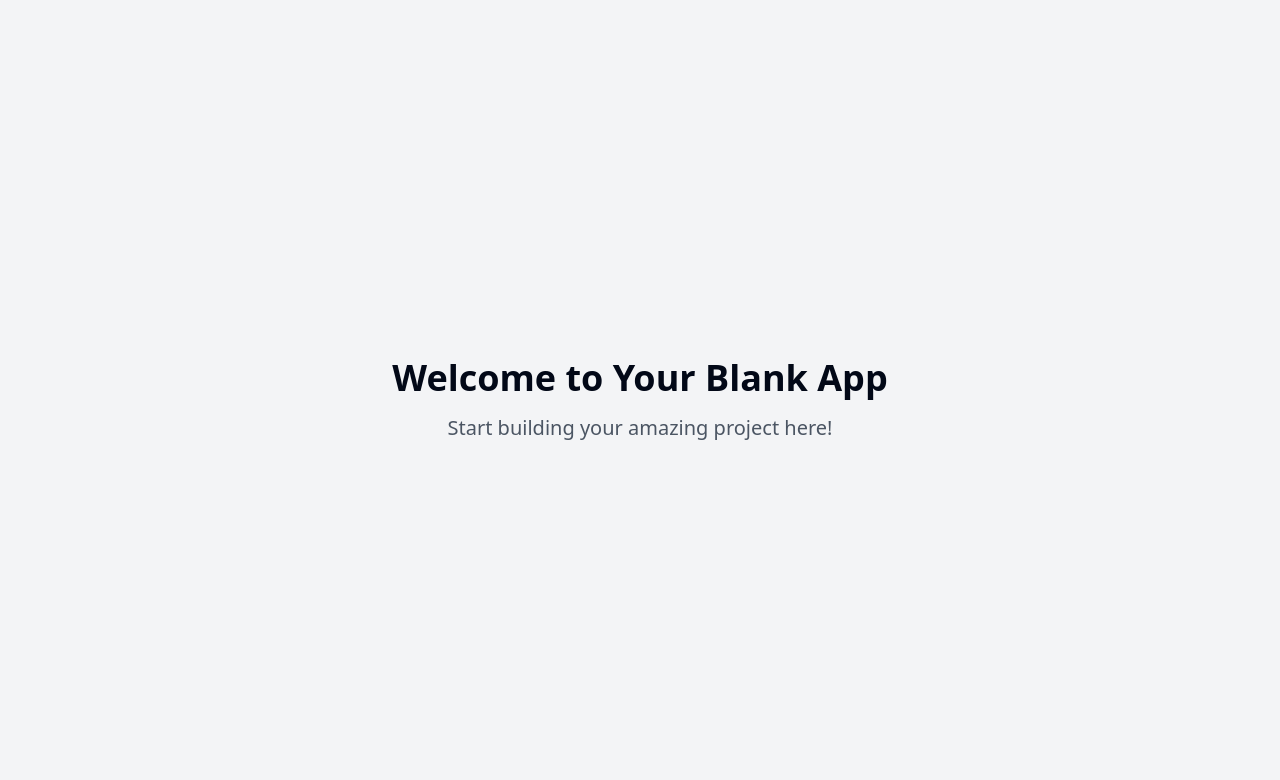
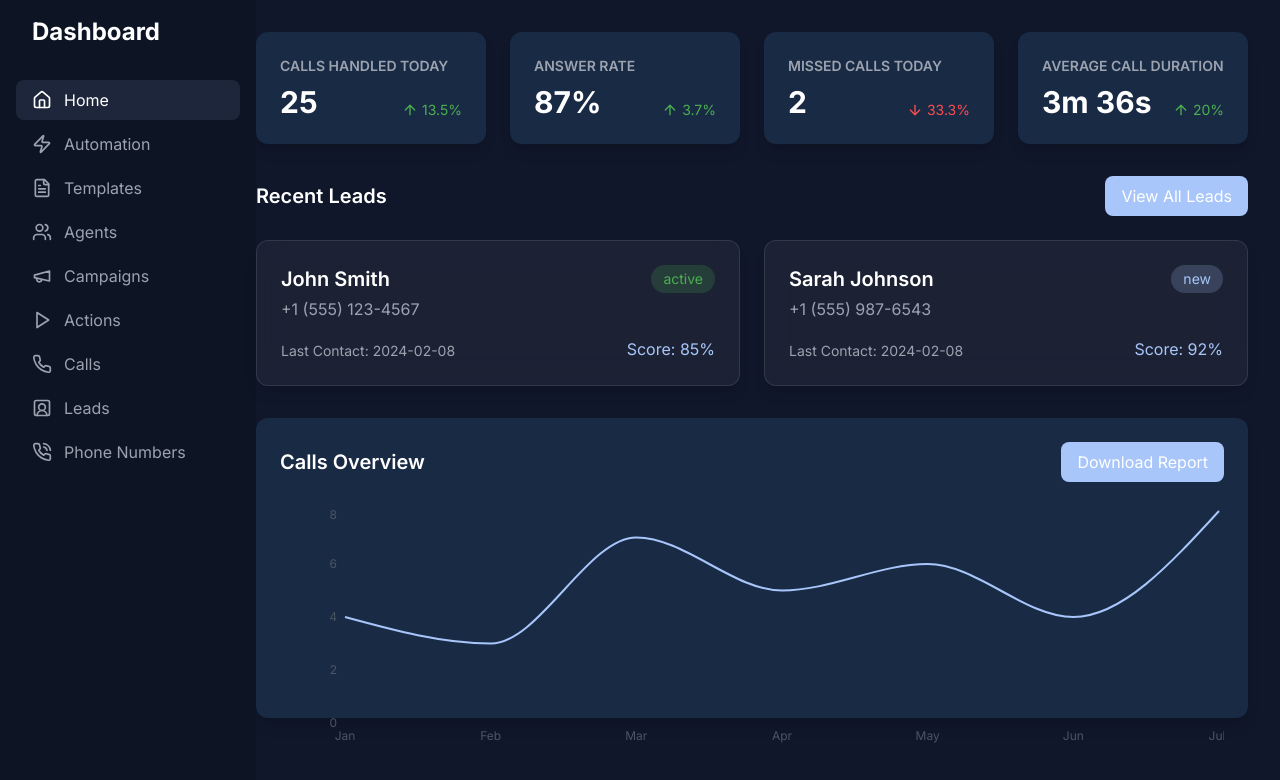
Before and after one commit to gitdevin99/aicallnew, a React (Vite) app: page / in a window 1280 px wide. Shown: the top 780 px of the page. Built offline with nearby package versions, Linux system fonts and the light colour scheme.

Commit message:
Implement UI and UX design
This commit implements the UI and UX design for the dashboard, including the layout, typography, colors, interactive elements, and animations as specified in the design document.  The changes incorporate a dark theme, card-based design, and sidebar navigation.

```diff
--- /dev/null
+++ b/src/components/CallsChart.tsx
@@ -0,0 +1,54 @@
+
+import { Line, LineChart, ResponsiveContainer, Tooltip, XAxis, YAxis } from "recharts";
+
+const data = [
+  { date: "Jan", calls: 4 },
+  { date: "Feb", calls: 3 },
+  { date: "Mar", calls: 7 },
+  { date: "Apr", calls: 5 },
+  { date: "May", calls: 6 },
+  { date: "Jun", calls: 4 },
+  { date: "Jul", calls: 8 },
+];
+
+export const CallsChart = () => {
+  return (
+    <div className="card h-[300px] animate-fade-up">
+      <div className="flex justify-between items-center mb-6">
+        <h2 className="text-xl font-semibold">Calls Overview</h2>
+        <button className="px-4 py-2 bg-accent-blue text-white rounded-lg hover:bg-accent-blue/80 transition-colors">
+          Download Report
+        </button>
+      </div>
+      <ResponsiveContainer width="100%" height="100%">
+        <LineChart data={data}>
+          <XAxis
+            dataKey="date"
+            stroke="#4B5563"
+            fontSize={12}
+            tickLine={false}
+            axisLine={false}
+          />
+          <YAxis
+            stroke="#4B5563"
+            fontSize={12}
+            tickLine={false}
+            axisLine={false}
+            tickFormatter={(value) => `${value}`}
+          />
+          <Tooltip
+            contentStyle={{ background: "#192A45", border: "none", borderRadius: "8px" }}
+            itemStyle={{ color: "#fff" }}
+          />
+          <Line
+            type="monotone"
+            dataKey="calls"
+            stroke="#A8C6FA"
+            strokeWidth={2}
+            dot={false}
+          />
+        </LineChart>
+      </ResponsiveContainer>
+    </div>
+  );
+};
--- /dev/null
+++ b/src/components/LeadCard.tsx
@@ -0,0 +1,30 @@
+
+interface LeadCardProps {
+  name: string;
+  phone: string;
+  status: "active" | "new";
+  lastContact: string;
+  score: number;
+}
+
+export const LeadCard = ({ name, phone, status, lastContact, score }: LeadCardProps) => {
+  return (
+    <div className="card glass animate-fade-up">
+      <div className="flex justify-between items-start mb-4">
+        <div>
+          <h3 className="text-xl font-semibold mb-1">{name}</h3>
+          <p className="text-gray-400">{phone}</p>
+        </div>
+        <span className={`px-3 py-1 rounded-full text-sm ${
+          status === "active" ? "bg-accent-green/20 text-accent-green" : "bg-accent-blue/20 text-accent-blue"
+        }`}>
+          {status}
+        </span>
+      </div>
+      <div className="flex justify-between items-end">
+        <p className="text-sm text-gray-400">Last Contact: {lastContact}</p>
+        <p className="text-accent-blue">Score: {score}%</p>
+      </div>
+    </div>
+  );
+};
--- /dev/null
+++ b/src/components/Sidebar.tsx
@@ -0,0 +1,37 @@
+
+import { Home, Zap, FileText, Users, Megaphone, Play, Phone, UserSquare2, PhoneCall } from "lucide-react";
+import { Link } from "react-router-dom";
+
+const menuItems = [
+  { icon: Home, label: "Home", href: "/" },
+  { icon: Zap, label: "Automation", href: "/automation" },
+  { icon: FileText, label: "Templates", href: "/templates" },
+  { icon: Users, label: "Agents", href: "/agents" },
+  { icon: Megaphone, label: "Campaigns", href: "/campaigns" },
+  { icon: Play, label: "Actions", href: "/actions" },
+  { icon: Phone, label: "Calls", href: "/calls" },
+  { icon: UserSquare2, label: "Leads", href: "/leads" },
+  { icon: PhoneCall, label: "Phone Numbers", href: "/phone-numbers" },
+];
+
+export const Sidebar = () => {
+  return (
+    <div className="w-64 h-screen bg-navy-dark p-4 fixed left-0 top-0 animate-fade-in">
+      <div className="mb-8">
+        <h1 className="text-2xl font-bold text-white px-4">Dashboard</h1>
+      </div>
+      <nav className="space-y-1">
+        {menuItems.map((item) => (
+          <Link
+            key={item.label}
+            to={item.href}
+            className={`nav-link ${item.label === "Home" ? "active" : ""}`}
+          >
+            <item.icon size={20} />
+            <span>{item.label}</span>
+          </Link>
+        ))}
+      </nav>
+    </div>
+  );
+};
--- /dev/null
+++ b/src/components/StatsCard.tsx
@@ -0,0 +1,28 @@
+
+import { ArrowDown, ArrowUp } from "lucide-react";
+
+interface StatsCardProps {
+  title: string;
+  value: string | number;
+  change: number;
+  suffix?: string;
+}
+
+export const StatsCard = ({ title, value, change, suffix = "%" }: StatsCardProps) => {
+  const isPositive = change > 0;
+
+  return (
+    <div className="stat-card animate-fade-up">
+      <h3 className="text-sm font-semibold text-gray-400 uppercase mb-2">{title}</h3>
+      <div className="flex items-end justify-between">
+        <p className="text-3xl font-bold">
+          {value}
+        </p>
+        <div className={`flex items-center space-x-1 text-sm ${isPositive ? 'text-accent-green' : 'text-accent-red'}`}>
+          {isPositive ? <ArrowUp size={16} /> : <ArrowDown size={16} />}
+          <span>{Math.abs(change)}{suffix}</span>
+        </div>
+      </div>
+    </div>
+  );
+};
--- a/src/index.css
+++ b/src/index.css
@@ -1,3 +1,6 @@
+
+@import url('https://fonts.googleapis.com/css2?family=Inter:wght@400;500;600;700&display=swap');
+
 @tailwind base;
 @tailwind components;
 @tailwind utilities;
@@ -6,96 +9,41 @@
   :root {
     --background: 0 0% 100%;
     --foreground: 222.2 84% 4.9%;
-
-    --card: 0 0% 100%;
-    --card-foreground: 222.2 84% 4.9%;
-
-    --popover: 0 0% 100%;
-    --popover-foreground: 222.2 84% 4.9%;
-
-    --primary: 222.2 47.4% 11.2%;
+    --primary: 214 100% 90%;
     --primary-foreground: 210 40% 98%;
-
-    --secondary: 210 40% 96.1%;
-    --secondary-foreground: 222.2 47.4% 11.2%;
-
     --muted: 210 40% 96.1%;
     --muted-foreground: 215.4 16.3% 46.9%;
-
-    --accent: 210 40% 96.1%;
-    --accent-foreground: 222.2 47.4% 11.2%;
-
-    --destructive: 0 84.2% 60.2%;
-    --destructive-foreground: 210 40% 98%;
-
-    --border: 214.3 31.8% 91.4%;
-    --input: 214.3 31.8% 91.4%;
-    --ring: 222.2 84% 4.9%;
-
-    --radius: 0.5rem;
-
-    --sidebar-background: 0 0% 98%;
-
-    --sidebar-foreground: 240 5.3% 26.1%;
-
-    --sidebar-primary: 240 5.9% 10%;
-
-    --sidebar-primary-foreground: 0 0% 98%;
-
-    --sidebar-accent: 240 4.8% 95.9%;
-
-    --sidebar-accent-foreground: 240 5.9% 10%;
-
-    --sidebar-border: 220 13% 91%;
-
-    --sidebar-ring: 217.2 91.2% 59.8%;
   }
 
-  .dark {
-    --background: 222.2 84% 4.9%;
-    --foreground: 210 40% 98%;
-
-    --card: 222.2 84% 4.9%;
-    --card-foreground: 210 40% 98%;
-
-    --popover: 222.2 84% 4.9%;
-    --popover-foreground: 210 40% 98%;
-
-    --primary: 210 40% 98%;
-    --primary-foreground: 222.2 47.4% 11.2%;
-
-    --secondary: 217.2 32.6% 17.5%;
-    --secondary-foreground: 210 40% 98%;
-
-    --muted: 217.2 32.6% 17.5%;
-    --muted-foreground: 215 20.2% 65.1%;
-
-    --accent: 217.2 32.6% 17.5%;
-    --accent-foreground: 210 40% 98%;
-
-    --destructive: 0 62.8% 30.6%;
-    --destructive-foreground: 210 40% 98%;
-
-    --border: 217.2 32.6% 17.5%;
-    --input: 217.2 32.6% 17.5%;
-    --ring: 212.7 26.8% 83.9%;
-    --sidebar-background: 240 5.9% 10%;
-    --sidebar-foreground: 240 4.8% 95.9%;
-    --sidebar-primary: 224.3 76.3% 48%;
-    --sidebar-primary-foreground: 0 0% 100%;
-    --sidebar-accent: 240 3.7% 15.9%;
-    --sidebar-accent-foreground: 240 4.8% 95.9%;
-    --sidebar-border: 240 3.7% 15.9%;
-    --sidebar-ring: 217.2 91.2% 59.8%;
-  }
-}
-
-@layer base {
   * {
     @apply border-border;
   }
 
   body {
-    @apply bg-background text-foreground;
+    @apply bg-navy text-white font-['Inter'] antialiased;
   }
 }
+
+@layer components {
+  .card {
+    @apply bg-navy-light rounded-xl p-6 shadow-lg transition-all duration-200;
+  }
+
+  .stat-card {
+    @apply card hover:scale-[1.02] cursor-pointer;
+  }
+
+  .nav-link {
+    @apply flex items-center gap-3 px-4 py-2 text-gray-400 hover:text-white transition-colors rounded-lg;
+  }
+
+  .nav-link.active {
+    @apply bg-accent-blue/10 text-white;
+  }
+}
+
+@layer utilities {
+  .glass {
+    @apply bg-white/5 backdrop-blur-lg border border-white/10;
+  }
+}
--- a/src/pages/Index.tsx
+++ b/src/pages/Index.tsx
@@ -1,12 +1,66 @@
-// Update this page (the content is just a fallback if you fail to update the page)
+
+import { Sidebar } from "@/components/Sidebar";
+import { StatsCard } from "@/components/StatsCard";
+import { LeadCard } from "@/components/LeadCard";
+import { CallsChart } from "@/components/CallsChart";
 
 const Index = () => {
   return (
-    <div className="min-h-screen flex items-center justify-center bg-gray-100">
-      <div className="text-center">
-        <h1 className="text-4xl font-bold mb-4">Welcome to Your Blank App</h1>
-        <p className="text-xl text-gray-600">Start building your amazing project here!</p>
-      </div>
+    <div className="min-h-screen bg-navy flex">
+      <Sidebar />
+      <main className="flex-1 pl-64 p-8">
+        <div className="max-w-7xl mx-auto">
+          <div className="grid grid-cols-1 md:grid-cols-2 lg:grid-cols-4 gap-6 mb-8">
+            <StatsCard
+              title="Calls Handled Today"
+              value={25}
+              change={13.5}
+            />
+            <StatsCard
+              title="Answer Rate"
+              value="87%"
+              change={3.7}
+            />
+            <StatsCard
+              title="Missed Calls Today"
+              value={2}
+              change={-33.3}
+            />
+            <StatsCard
+              title="Average Call Duration"
+              value="3m 36s"
+              change={20}
+            />
+          </div>
+
+          <div className="mb-8">
+            <div className="flex justify-between items-center mb-6">
+              <h2 className="text-xl font-semibold">Recent Leads</h2>
+              <button className="px-4 py-2 bg-accent-blue text-white rounded-lg hover:bg-accent-blue/80 transition-colors">
+                View All Leads
+              </button>
+            </div>
+            <div className="grid grid-cols-1 md:grid-cols-2 gap-6">
+              <LeadCard
+                name="John Smith"
+                phone="+1 (555) 123-4567"
+                status="active"
+                lastContact="2024-02-08"
+                score={85}
+              />
+              <LeadCard
+                name="Sarah Johnson"
+                phone="+1 (555) 987-6543"
+                status="new"
+                lastContact="2024-02-08"
+                score={92}
+              />
+            </div>
+          </div>
+
+          <CallsChart />
+        </div>
+      </main>
     </div>
   );
 };
--- a/tailwind.config.ts
+++ b/tailwind.config.ts
@@ -1,3 +1,4 @@
+
 import type { Config } from "tailwindcss";
 
 export default {
@@ -12,85 +13,66 @@ export default {
   theme: {
     container: {
       center: true,
-			padding: '2rem',
+      padding: "2rem",
       screens: {
-				'2xl': '1400px'
-			}
+        "2xl": "1400px",
+      },
     },
     extend: {
       colors: {
-				border: 'hsl(var(--border))',
-				input: 'hsl(var(--input))',
-				ring: 'hsl(var(--ring))',
-				background: 'hsl(var(--background))',
-				foreground: 'hsl(var(--foreground))',
+        border: "hsl(var(--border))",
+        input: "hsl(var(--input))",
+        ring: "hsl(var(--ring))",
+        background: "hsl(var(--background))",
+        foreground: "hsl(var(--foreground))",
+        navy: {
+          DEFAULT: "#10172A",
+          light: "#192A45",
+          dark: "#0D1424",
+        },
+        accent: {
+          blue: "#A8C6FA",
+          green: "#4CAF50",
+          red: "#FF4D4F",
+        },
         primary: {
-					DEFAULT: 'hsl(var(--primary))',
-					foreground: 'hsl(var(--primary-foreground))'
+          DEFAULT: "hsl(var(--primary))",
+          foreground: "hsl(var(--primary-foreground))",
         },
         secondary: {
-					DEFAULT: 'hsl(var(--secondary))',
-					foreground: 'hsl(var(--secondary-foreground))'
-				},
-				destructive: {
-					DEFAULT: 'hsl(var(--destructive))',
-					foreground: 'hsl(var(--destructive-foreground))'
+          DEFAULT: "hsl(var(--secondary))",
+          foreground: "hsl(var(--secondary-foreground))",
         },
         muted: {
-					DEFAULT: 'hsl(var(--muted))',
-					foreground: 'hsl(var(--muted-foreground))'
+          DEFAULT: "hsl(var(--muted))",
+          foreground: "hsl(var(--muted-foreground))",
         },
-				accent: {
-					DEFAULT: 'hsl(var(--accent))',
-					foreground: 'hsl(var(--accent-foreground))'
-				},
-				popover: {
-					DEFAULT: 'hsl(var(--popover))',
-					foreground: 'hsl(var(--popover-foreground))'
-				},
-				card: {
-					DEFAULT: 'hsl(var(--card))',
-					foreground: 'hsl(var(--card-foreground))'
-				},
-				sidebar: {
-					DEFAULT: 'hsl(var(--sidebar-background))',
-					foreground: 'hsl(var(--sidebar-foreground))',
-					primary: 'hsl(var(--sidebar-primary))',
-					'primary-foreground': 'hsl(var(--sidebar-primary-foreground))',
-					accent: 'hsl(var(--sidebar-accent))',
-					'accent-foreground': 'hsl(var(--sidebar-accent-foreground))',
-					border: 'hsl(var(--sidebar-border))',
-					ring: 'hsl(var(--sidebar-ring))'
-				}
-			},
-			borderRadius: {
-				lg: 'var(--radius)',
-				md: 'calc(var(--radius) - 2px)',
-				sm: 'calc(var(--radius) - 4px)'
       },
       keyframes: {
-				'accordion-down': {
-					from: {
-						height: '0'
+        "fade-up": {
+          "0%": {
+            opacity: "0",
+            transform: "translateY(10px)",
           },
-					to: {
-						height: 'var(--radix-accordion-content-height)'
-					}
+          "100%": {
+            opacity: "1",
+            transform: "translateY(0)",
           },
-				'accordion-up': {
-					from: {
-						height: 'var(--radix-accordion-content-height)'
         },
-					to: {
-						height: '0'
-					}
-				}
+        "fade-in": {
+          "0%": {
+            opacity: "0",
+          },
+          "100%": {
+            opacity: "1",
+          },
+        },
       },
       animation: {
-				'accordion-down': 'accordion-down 0.2s ease-out',
-				'accordion-up': 'accordion-up 0.2s ease-out'
-			}
-		}
+        "fade-up": "fade-up 0.5s ease-out",
+        "fade-in": "fade-in 0.3s ease-out",
+      },
+    },
   },
   plugins: [require("tailwindcss-animate")],
 } satisfies Config;
```
Lines whose indentation alone changed are shown as unchanged.
